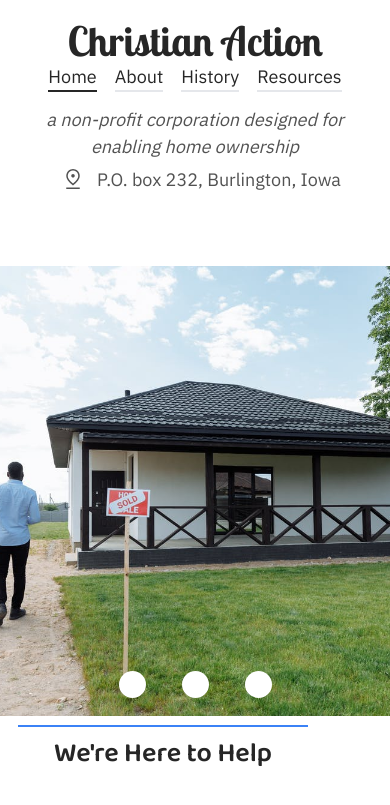
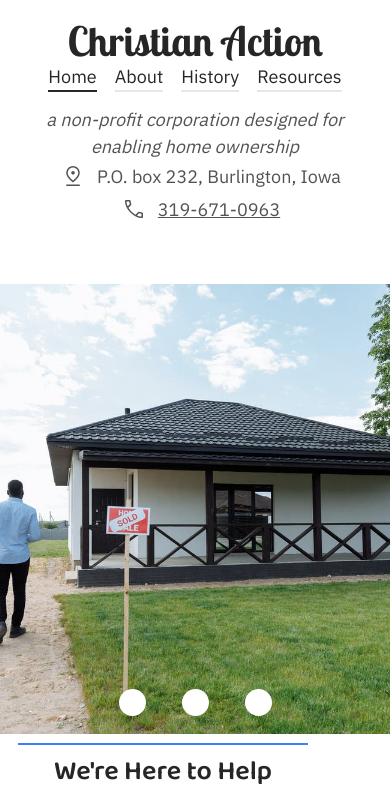
Before and after one commit to blaze-vincent/christian-action-2022, a Next.js app: page / in a window 390 px wide. Shown: the top 805 px of the page. Built offline with nearby package versions, Linux system fonts and the light colour scheme.

Commit message:
Add phone contact information

```diff
--- a/components/header.js
+++ b/components/header.js
@@ -1,6 +1,13 @@
 import Link from "next/link";
 import Navbar from "./navbar/navbar";
+import Phone from "./svg/phone";
 import Pin from "./svg/pin";
+
+function ContactContainer({children}){
+  return <div className="flex mt-2 fill-neutral-600 text-neutral-600 flex-row justify-center sm:justify-start gap-0 items-center h-[24px]">
+    {children}
+  </div>
+}
 
 export default function Header(){
 
@@ -28,12 +35,22 @@ export default function Header(){
       <p>a non-profit corporation designed for enabling home ownership</p>
     </div>
 
-    {/* location */}
-    <div className="flex fill-neutral-600 text-neutral-600 flex-row justify-center sm:justify-start gap-0 items-center h-content">
-      <Pin className='inline-block scale-50' />
-      <p>
-        P.O. box 232, Burlington, Iowa
-      </p>
+    <div className="flex flex-col sm:flex-row gap-0 sm:gap-4">
+      <ContactContainer>
+        <Pin className='inline-block scale-50' />
+        <p>
+          P.O. box 232, Burlington, Iowa
+        </p>
+      </ContactContainer>
+      <ContactContainer>
+        <Phone className='inline-block scale-50' />
+        <a
+          href='tel:3196710963'
+          className="underline"
+        >
+          319-671-0963
+        </a>
+      </ContactContainer>
     </div>
 
   </header>)
--- /dev/null
+++ b/components/svg/phone.js
@@ -0,0 +1,10 @@
+export default function Phone({className}){
+  return <svg
+    xmlns="http://www.w3.org/2000/svg"
+    height="48"
+    width="48"
+    className={className}
+  >
+    <path d="M39.75 42q-6.1 0-12.125-3T16.8 31.2Q12 26.4 9 20.375 6 14.35 6 8.25q0-.95.65-1.6Q7.3 6 8.25 6h7q.7 0 1.225.475.525.475.675 1.275l1.35 6.3q.1.7-.025 1.275t-.525.975l-5 5.05q2.8 4.65 6.275 8.1Q22.7 32.9 27.1 35.3l4.75-4.9q.5-.55 1.15-.775.65-.225 1.3-.075l5.95 1.3q.75.15 1.25.75T42 33v6.75q0 .95-.65 1.6-.65.65-1.6.65Zm-28.3-23.4 4.05-4.1L14.35 9H9q0 1.95.6 4.275t1.85 5.325ZM39 39v-5.35l-5.15-1.05-3.95 4.15q2.05.95 4.45 1.55 2.4.6 4.65.7Zm-9.1-2.25ZM11.45 18.6Z"/>
+  </svg>
+}
```
